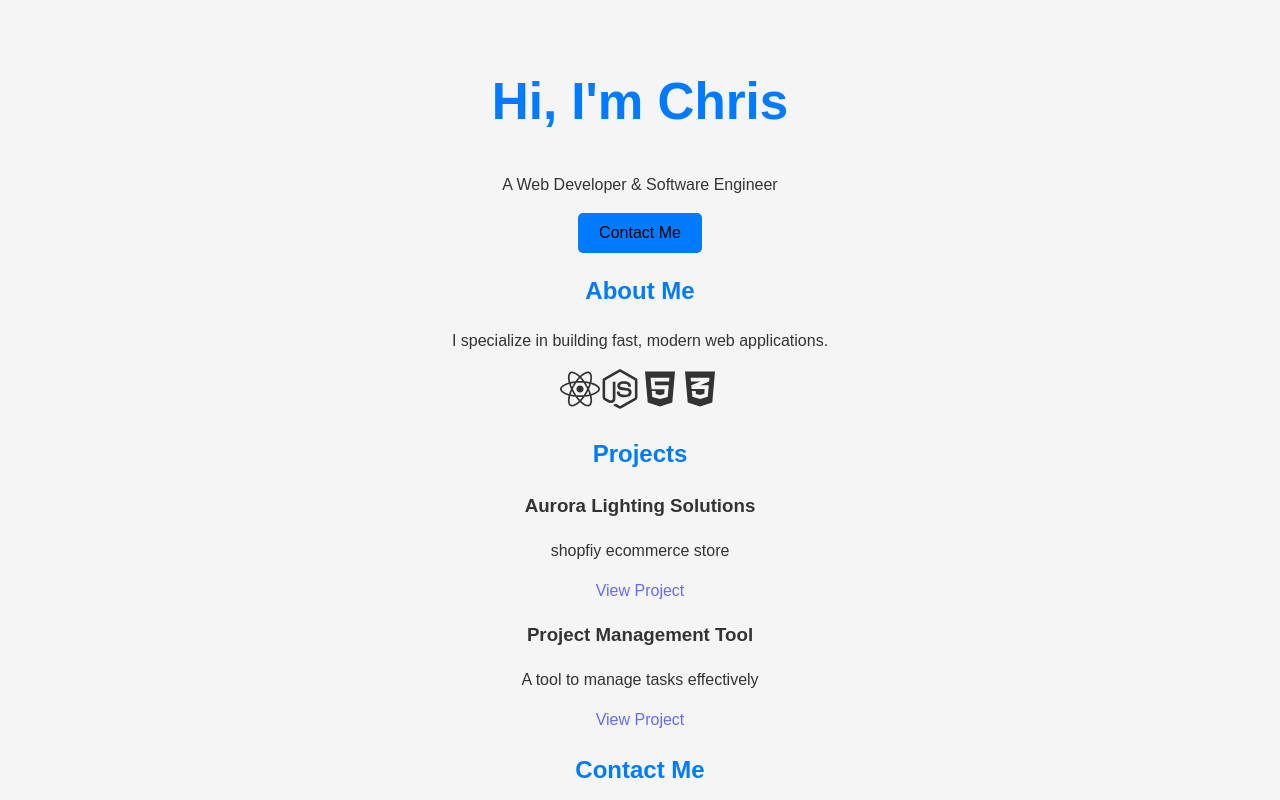
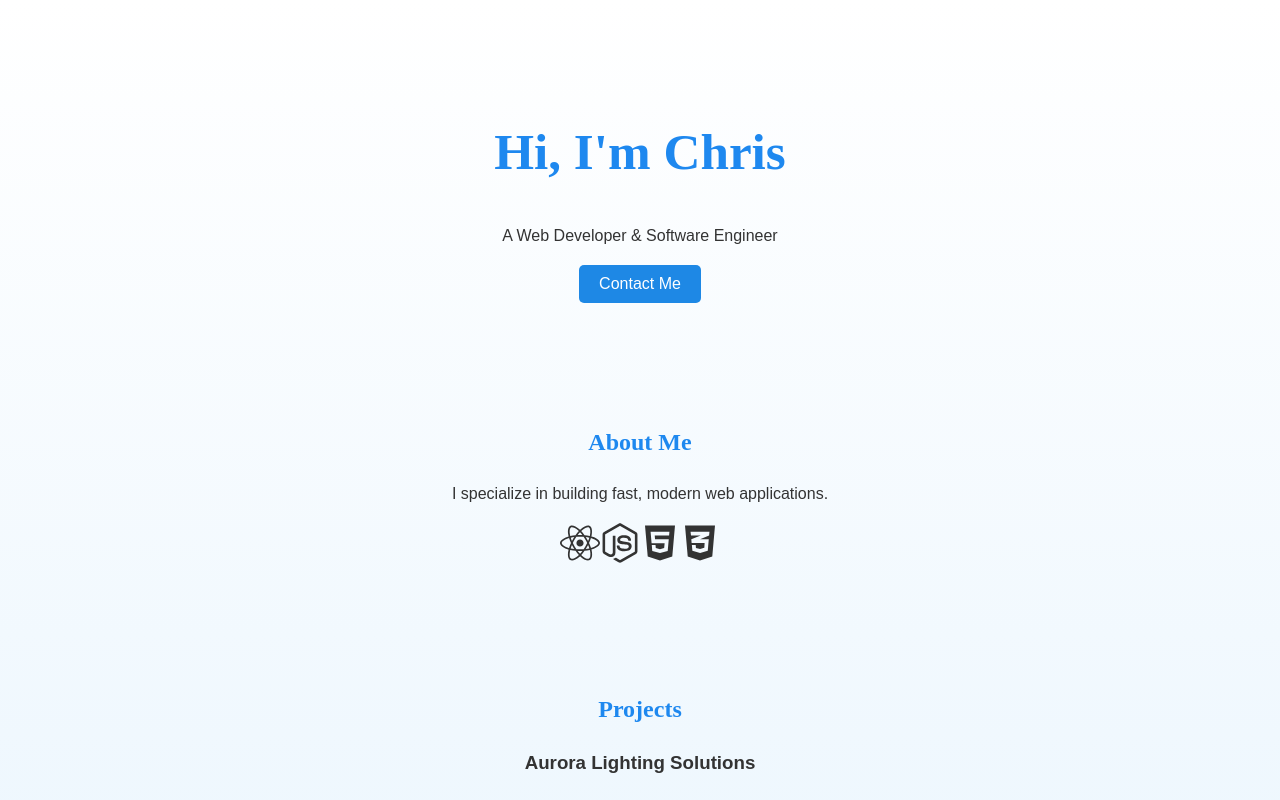
Before and after one commit to ChrisSutt/Portfolio-Chris, a React (Vite) app: page / in a window 1280 px wide. Shown: the top 800 px of the page. Built offline with nearby package versions, Linux system fonts and the light colour scheme.

Commit message:
added some style changes and worked on navigation

```diff
--- a/src/styles/global.js
+++ b/src/styles/global.js
@@ -5,22 +5,40 @@ body {
     font-family: 'Arial', sans-serif;
     margin: 0;
     padding: 0;
-    background: #f5f5f5;
+    background: linear-gradient(to bottom, #ffffff, #e3f2fd);
     color: #333;
+    line-height: 1.6;
 }
 
 h1, h2 {
     color: #007bff;
 }
 
+a {
+    color: #007bff;
+    text-decoration: none;
+    &:hover {
+    text-decoration: underline;
+    }
+}
+
+section {
+    padding: 50px 20px;
+}
+
+h1, h2 {
+    font-family: 'Roboto Slab', serif;
+    color: #1e88ef;
+}
+
 button {
-    background: #007bff;
-    color: #fff
+    background: #1e88e5;
+    color: white;
     border: none;
     padding: 10px 20px;
     cursor: pointer;
     border-radius: 5px;
-    transition: background 0.3s;
+    transition: background 0.3s ease;
     &hover {
         background: #0056b3;
     }
```
Also changed, not shown: src/components/Navbar.jsx (added, +13 -0 lines).
